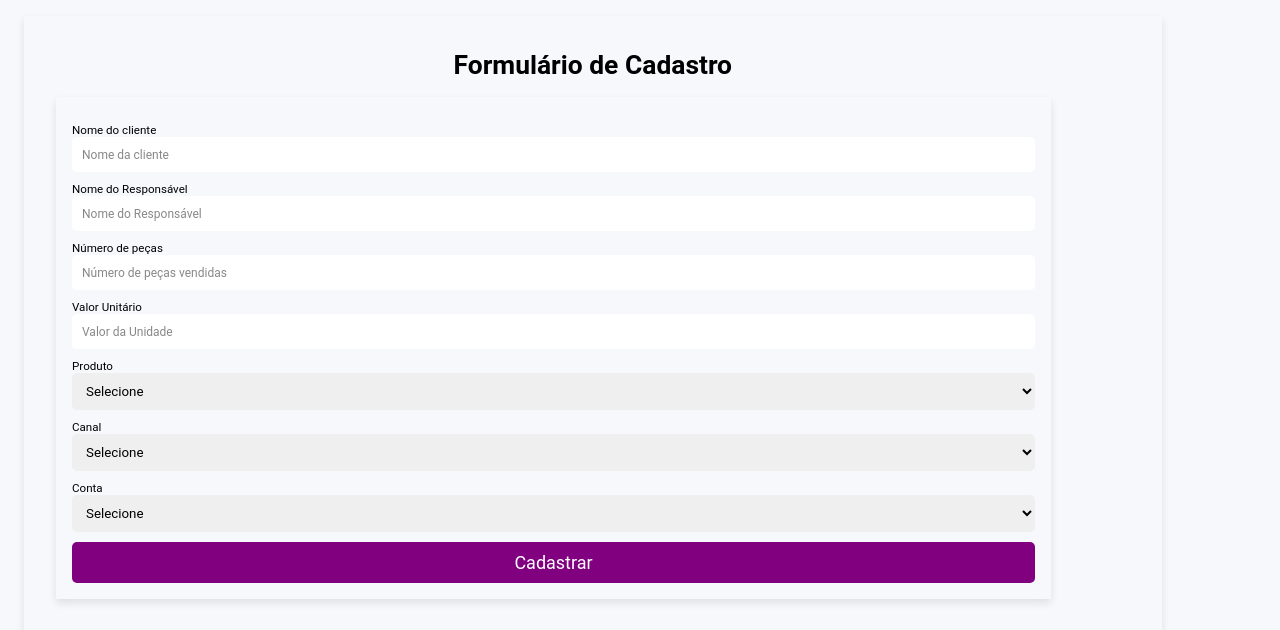
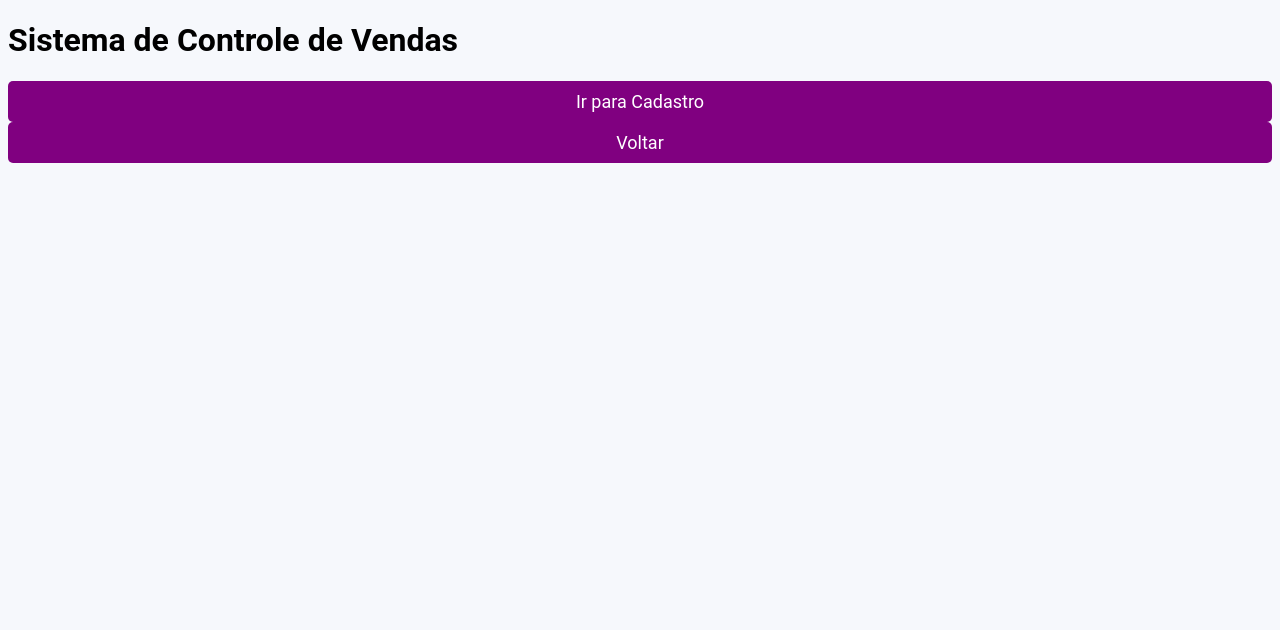
Before and after one commit to AlienneSilva/CadastroLoja, a Flask app: page / in a window 1280 px wide. Shown: the top 630 px of the page. Run offline with Flask 3, Linux system fonts and the light colour scheme; parts of the project's set-up code (start-up, migrations or seed data) failed here and were passed over.

Commit message:
Cria a pagina principal e conecta com o cadastro

```diff
--- a/app.py
+++ b/app.py
@@ -7,26 +7,33 @@ import json
 
 app = Flask(__name__)
 
+# Página inicial
+@app.route("/")
+def inicio():
+    return render_template("home.html")
 
+# Página cadastro
+@app.route("/cadastro")
+def cadastro():
+    return render_template("index.html")
 
+# Codigo de conexão com google sheets
 escopos = [
     "https://www.googleapis.com/auth/spreadsheets",
     "https://www.googleapis.com/auth/drive"
 ]
 
-
-
 credenciais_json = json.loads(
-    os.environ["GOOGLE_CREDENTIALS"]
+   os.environ["GOOGLE_CREDENTIALS"]
 )
 
 credenciais = Credentials.from_service_account_info(
-    credenciais_json,
-    scopes=escopos
+   credenciais_json,
+ scopes=escopos
 )
 
 cliente = gspread.authorize(credenciais)
-
+#criar o cabeçalho da planilha
 planilha = cliente.open("Cadastros")
 aba = planilha.sheet1
 
@@ -46,7 +53,7 @@ primeira_linha = aba.row_values(1)
 
 if primeira_linha != cabecalho:
     aba.insert_row(cabecalho, 1)
-
+#calcula o valor total da venda
 def calc(valorUni, pecas):
     return float(valorUni) * int(pecas)
 
@@ -82,7 +89,8 @@ def gravar():
         data_registro
     ])
 
-    return redirect(url_for("home"))
+
+    return redirect(url_for("cadastro"))
 
 
 if __name__ == "__main__":
--- /dev/null
+++ b/templates/home.html
@@ -0,0 +1,26 @@
+<!DOCTYPE html>
+<html lang="pt-BR">
+<meta name="viewport" content="width=device-width, initial-scale=1.0">
+
+<head>
+    <meta charset="UTF-8">
+       <title>Início</title>
+    <link rel="stylesheet" href="{{ url_for('static', filename='css/main.css') }}">
+    <link rel="stylesheet" href="{{ url_for('static', filename='css/cadastro.css') }}">
+</head>
+
+<body>
+
+    <h1>Sistema de Controle de Vendas</h1>
+
+    <a href="{{ url_for('cadastro') }}">
+        <button>Ir para Cadastro</button>
+    </a>
+    </a>
+    <a href="{{ url_for('home') }}">
+        <button type="button">Voltar</button>
+    </a>
+
+</body>
+
+</html>
--- a/templates/index.html
+++ b/templates/index.html
@@ -30,7 +30,7 @@
 
             <div class="form_grupo">
                 <label>Número de peças</label>
-                <input type="number" name="pecas" class="form_input" placeholder="Número de peças vendidas"required>
+                <input type="number" name="pecas" class="form_input" placeholder="Número de peças vendidas" required>
             </div>
             <div class="form_grupo">
                 <label>Valor Unitário</label>
@@ -79,6 +79,9 @@
             <button type="submit" class="submit_btn">
                 Cadastrar
             </button>
+            <a href="{{ url_for('home') }}">
+                <button type="button">Voltar</button>
+            </a>
 
         </form>
 
```
